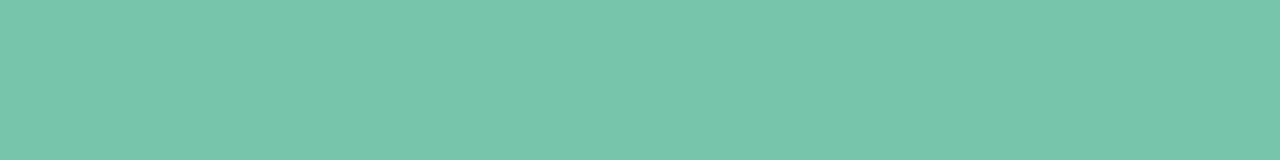
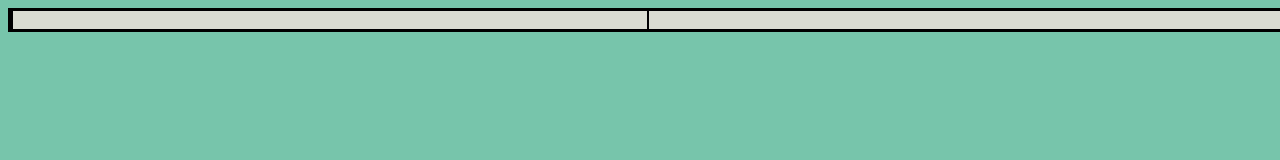
Before and after one commit to Zalachenka/white-house, a plain HTML site: page index.html in a window 1280 px wide. Drawn offline with Linux system fonts and the light colour scheme.

Commit message:
style started on background color and border

```diff
--- a/style.css
+++ b/style.css
@@ -1,3 +1,27 @@
 body {
   background-color: #77c5ab;
+  margin: 0, auto;
+  width: 100%;
+  height: 100%;
 }
+.full-container {
+  display: flex;
+  flex-direction: column;
+  width: 100%;
+  height: 100%;
+}
+body .container div {
+  border: solid black 1px;
+}
+.container {
+  flex: 1 1 100%;
+}
+.house-middle {
+  display: flex;
+  background-color: #dadcd1;
+  justify-content: space-between;
+}
+.window {
+  flex: 0 1 100%;
+  background-color: #6f6f6f;
+}
```
